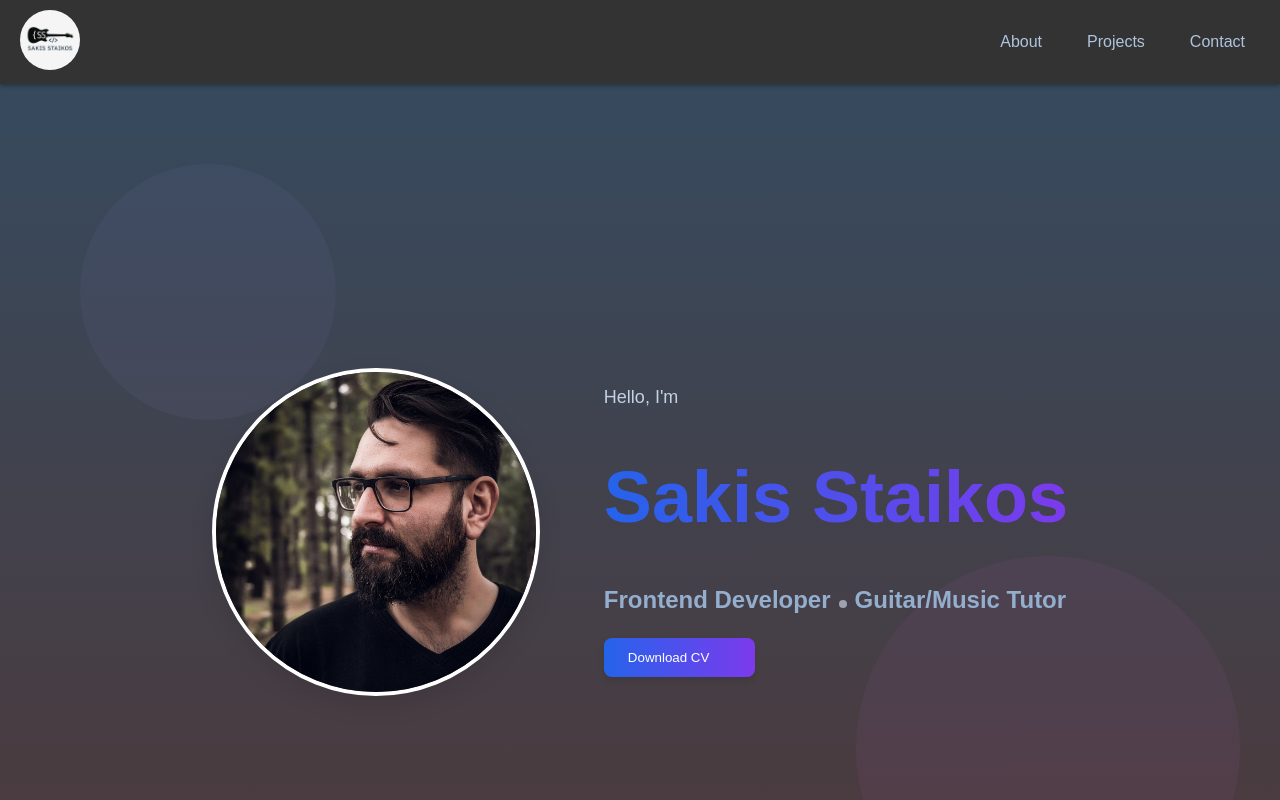
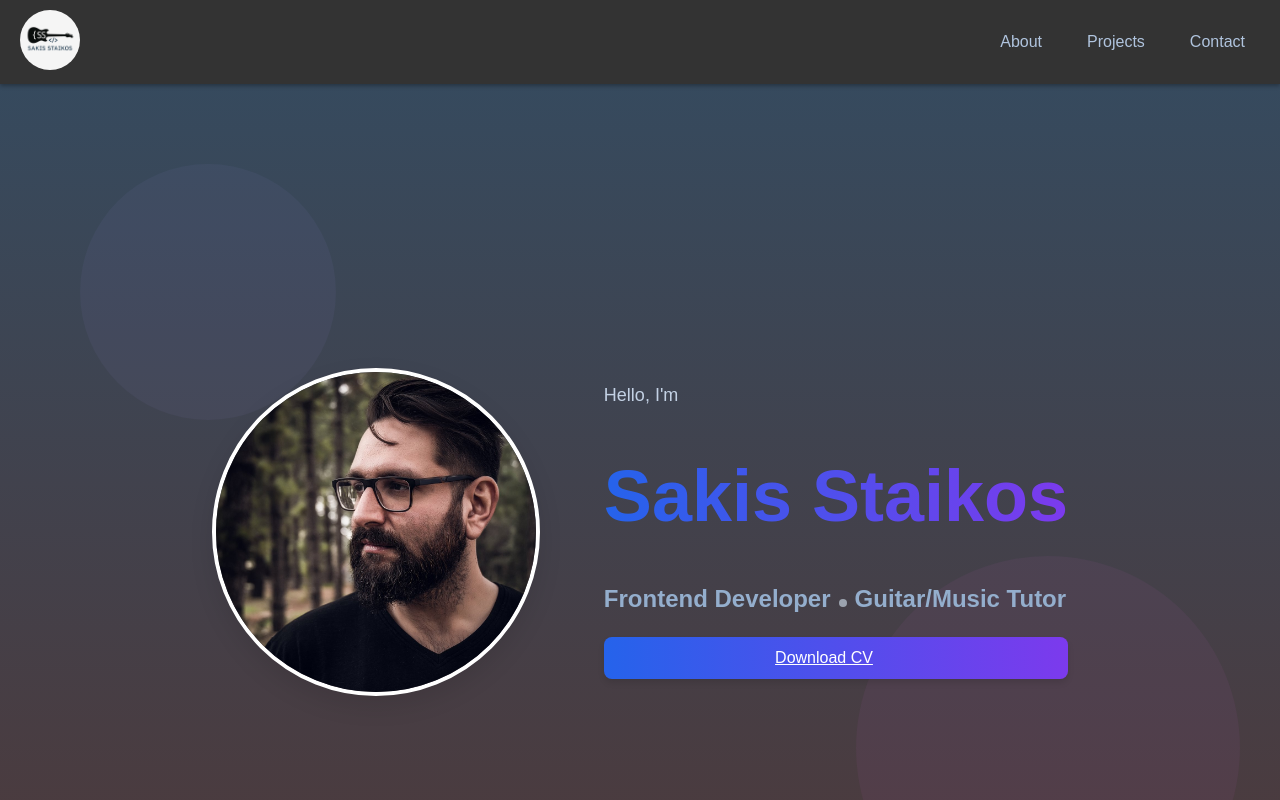
Before and after one commit to plexistrat/react-personal-website-main, a React (Create React App) app: page / in a window 1280 px wide. Shown: the top 800 px of the page. Built offline with nearby package versions, Linux system fonts and the light colour scheme.

Commit message:
Update Hero.js

```diff
--- a/src/components/Hero/Hero.js
+++ b/src/components/Hero/Hero.js
@@ -8,14 +8,14 @@ export default function Hero() {
     setIsVisible(true);
   }, []);
 
-function downloadCv() {
-  const link = document.createElement("a");
-  link.href = "/NewCV.pdf";
-  link.download = "NewCV.pdf";
-  document.body.appendChild(link);
-  link.click();
-  document.body.removeChild(link);
-}
+// function downloadCv() {
+//   const link = document.createElement("a");
+//   link.href = "/NewCV.pdf";
+//   link.download = "NewCV.pdf";
+//   document.body.appendChild(link);
+//   link.click();
+//   document.body.removeChild(link);
+// }
 
 
   return (
@@ -45,12 +45,13 @@ function downloadCv() {
             Guitar/Music Tutor
           </h2>
         </div>
+              <a href="/NewCV.pdf" download className="download-button">
+  <span>Download CV</span>
+  <span className="button-arrow">→</span>
+</a>
 
-        <button onClick={downloadCv} className="download-button">
-          {/* <Download size={20} className="download-icon" /> */}
-          <span>Download CV</span>
-          <span className="button-arrow">→</span>
-        </button>
+
+
       </div>
     </div>
   );
```
